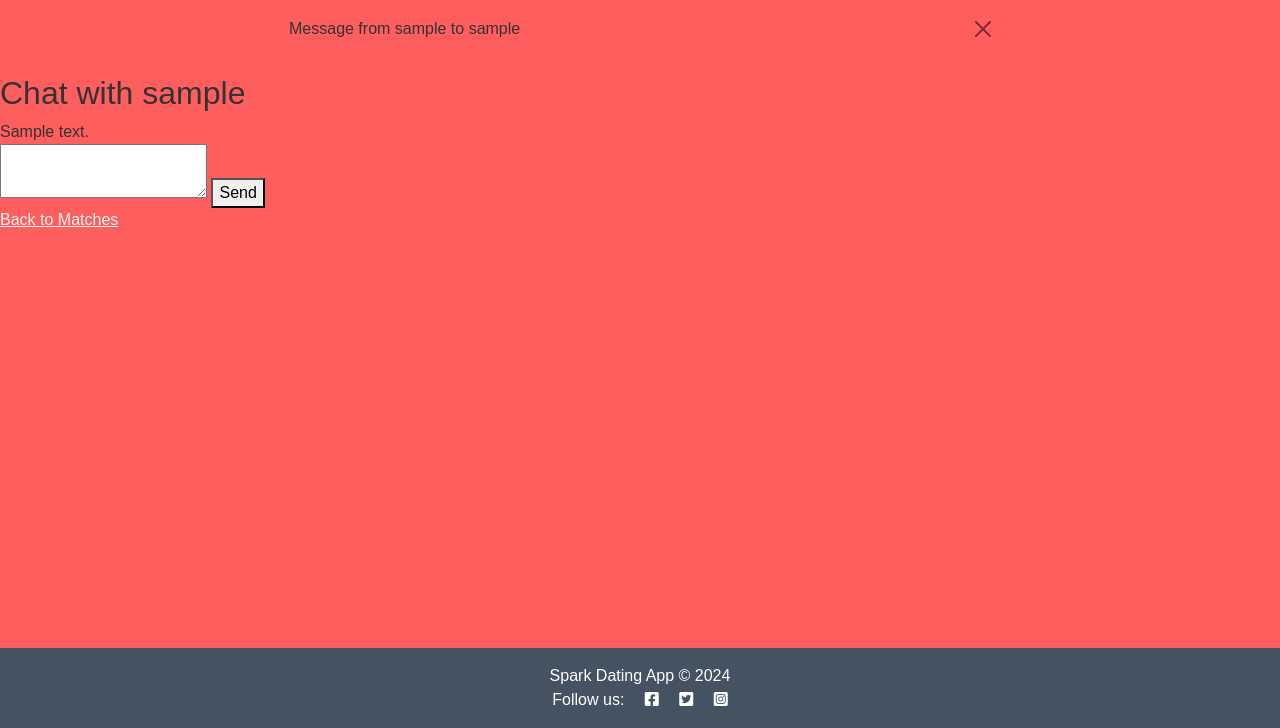
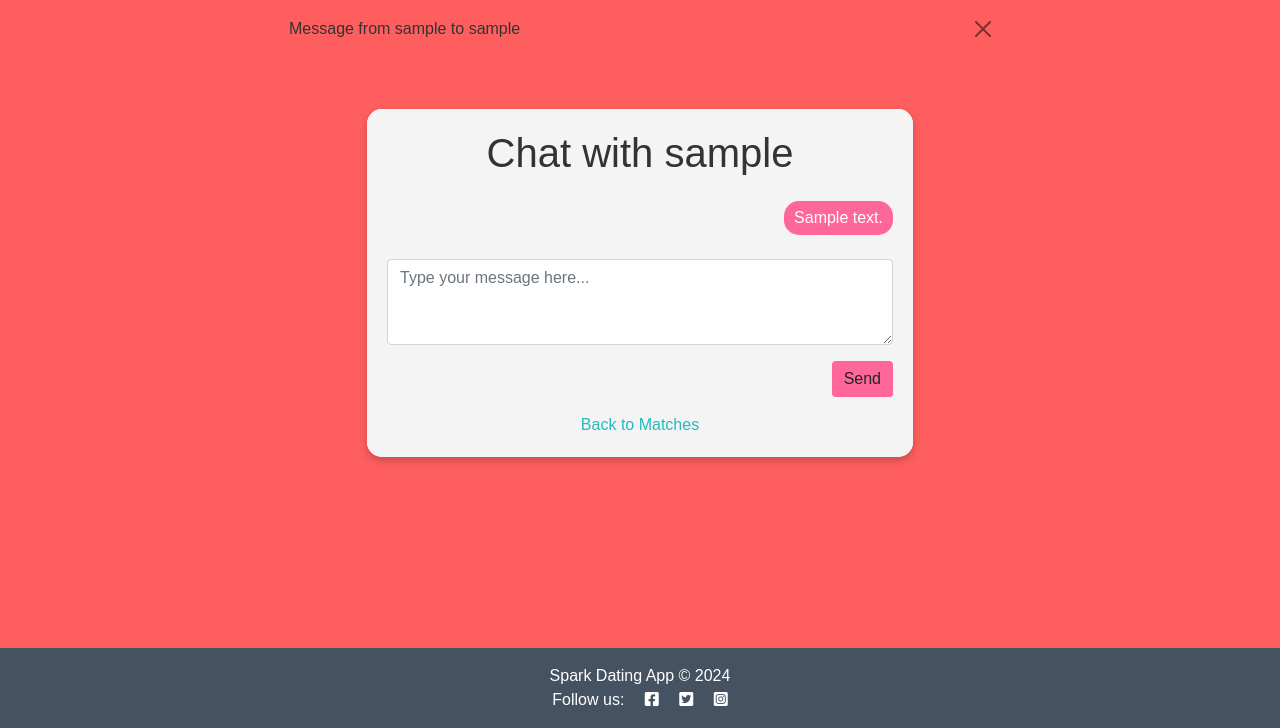
Before and after one commit to VitorBarbosaDev/Spark-Dating-App, a Django app: a page that uses messaging/templates/messaging/chat.html in a window 1280 px wide. Shown: the part 72-800 px from the top of the page. Run offline with Django 4.2, Linux system fonts and the light colour scheme; a user stored in the database is signed in; tables that the repository leaves empty hold one stand-in row (values such as "Sample post").

Commit message:
add messaging ui

```diff
--- a/messaging/templates/messaging/chat.html
+++ b/messaging/templates/messaging/chat.html
@@ -1,21 +1,43 @@
 {% extends 'base.html' %}
 
 {% block content %}
-<h2>Chat with {{ other_user.username }}</h2>
+<div class="container">
+    <div class="row justify-content-center">
+        <div class="col-md-8 col-lg-6">
+            <div class="card">
+                <div class="card-body">
+                    <h1 class="text-center mb-4">Chat with {{ other_user.username }}</h1>
 
-<div class="message-history">
+                    <div class="message-history mb-4">
+                        {% if messages %}
                         {% for message in messages %}
-    <div class="{% if message.sender == request.user.userprofile %}sent{% else %}received{% endif %}">
+                        <div class="mb-2 {% if message.sender == request.user %}text-end{% else %}text-start{% endif %}">
+                            <span class="message-bubble {% if message.sender == request.user %}user-message{% else %}other-user-message{% endif %}">
                                 {{ message.content }}
+                            </span>
                         </div>
                         {% endfor %}
+                        {% else %}
+                        <p class="text-center text-muted">No messages received yet.</p>
+                        {% endif %}
                     </div>
 
-<form method="post">
+                    <form method="post" class="mb-3">
                         {% csrf_token %}
-    <textarea name="content"></textarea>
-    <button type="submit">Send</button>
+                        <div class="mb-3">
+                            <textarea name="content" class="form-control" rows="3" placeholder="Type your message here..."></textarea>
+                        </div>
+                        <div class="text-end">
+                            <button type="submit" class="btn btn-login-logout">Send</button>
+                        </div>
                     </form>
 
-<a href="{% url 'messaging:match_list' %}">Back to Matches</a>
+                    <div class="text-center">
+                        <a href="{% url 'messaging:match_list' %}" class="link">Back to Matches</a>
+                    </div>
+                </div>
+            </div>
+        </div>
+    </div>
+</div>
 {% endblock %}
--- a/messaging/views.py
+++ b/messaging/views.py
@@ -1,6 +1,6 @@
 from django.db.models import Q
 from django.shortcuts import render, redirect
-from profiles.models import UserProfile
+from profiles.models import UserProfile,Match
 from django.contrib.auth.decorators import login_required
 from .models import Message
 
--- a/static/css/style.css
+++ b/static/css/style.css
@@ -499,6 +499,25 @@ footer {
 
 
 
+.message-bubble {
+    display: inline-block;
+    padding: 5px 10px;
+    border-radius: 15px;
+    max-width: 60%;
+}
+
+.user-message {
+    background-color: var(--secondary-color);
+    color: white;
+}
+
+.other-user-message {
+    background-color: #ff9c00;
+    color: white;
+}
+
+
+
 @media screen and (max-width: 1000px) {
     .site-image {
         max-width: 100%;
```
Also changed, not shown: messaging/templates/messaging/match_list.html (+18 -6 lines), 1 other file. Lines whose indentation alone changed are shown as unchanged.
